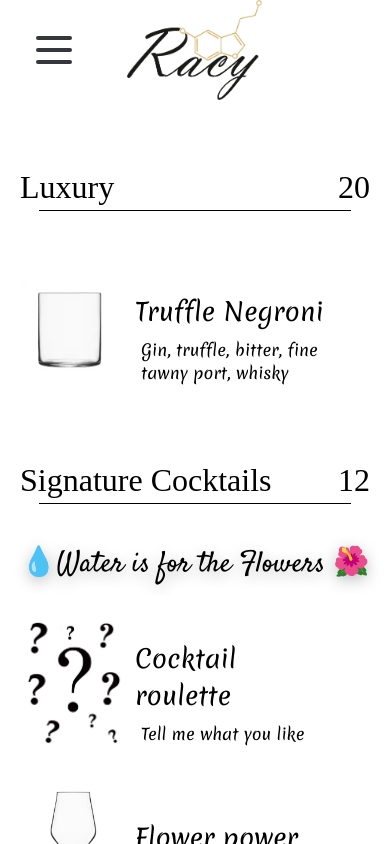
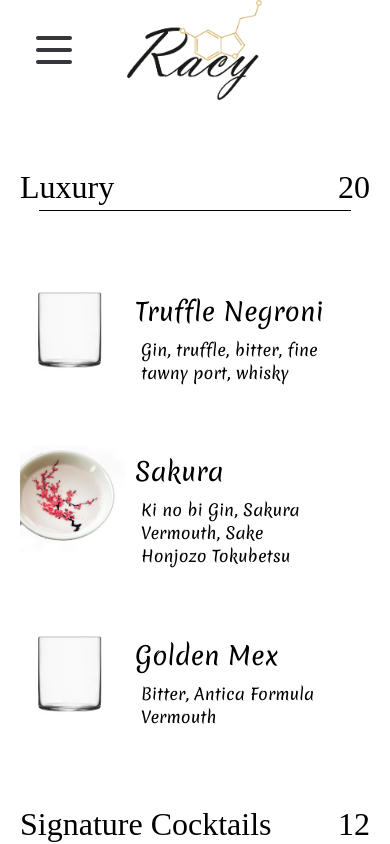
Before and after one commit to Aldodo91/racy-bar, a React (Create React App) app: page /menu-details/1 in a window 390 px wide. Built offline with nearby package versions, Linux system fonts and the light colour scheme; a web font is replaced by a local one.

Commit message:
luxury + img sakura + shot + hamburger

```diff
--- a/src/components/bigSelecion.jsx
+++ b/src/components/bigSelecion.jsx
@@ -3,24 +3,21 @@ import Label from "./label";
 import MenuElement from "./menuElement";
 import MultiLabel from "./multiLabel";
 
-const BigSelection = ({ category, nome, langIT, cost, toShare, showLabel }) => {
-  const buttomParagraph = {
-    title: {
-      it: "L'angolo del piacere",
-      en: "L'angolo del piacere",
-    },
-    main: {
-      it: "Delizioso dopo cena o piccante pre serata, a te la scelta 😉",
-      en: "Delicious after dinner or spicy pre night, you choose 😉",
-    },
-  };
+const BigSelection = ({
+  category,
+  nome,
+  langIT,
+  cost,
+  toShare,
+  label = {},
+}) => {
   return (
     category &&
     category.length && (
       <>
         <Category categoria={nome} cost={cost} toShare={toShare} />
         <center>
-          {showLabel && <Label msg={"💧Water is for the Flowers 🌺"} />}
+          {label && <Label msg={langIT ? label.it : label.en} />}
           <div className="container">
             {category.map((element) => (
               <MenuElement
@@ -30,7 +27,6 @@ const BigSelection = ({ category, nome, langIT, cost, toShare, showLabel }) => {
               />
             ))}
           </div>
-          {showLabel && <MultiLabel msg={buttomParagraph} langIT={langIT} />}
         </center>
       </>
     )
--- a/src/components/hamburger.jsx
+++ b/src/components/hamburger.jsx
@@ -16,6 +16,9 @@ const Sidebar = ({ lang }) => {
       </a>
       <a className="menu-item" href="#signature" onClick={close}>
         Signature
+      </a>
+      <a className="menu-item" href="#corner" onClick={close}>
+        Shots
       </a>
       <a className="menu-item" href="#hot" onClick={close}>
         Hot Cocktails
--- a/src/costants/allMenuElement.js
+++ b/src/costants/allMenuElement.js
@@ -27,6 +27,7 @@ import {
   chocolate,
   tisane,
   hot,
+  shot,
 } from "./menuElement";
 export {
   signature,
@@ -57,4 +58,5 @@ export {
   birra,
   latteVegetale,
   hot,
+  shot,
 };
--- a/src/costants/images.js
+++ b/src/costants/images.js
@@ -15,6 +15,7 @@ import question from "../assets/glass/int.jpg";
 import hot from "../assets/glass/hotGlass.webp";
 import ams from "../assets/glass/ams.png";
 import cola from "../assets/glass/carlocola.jpeg";
+import sakura from "../assets/glass/sakura.webp";
 
 export {
   question,
@@ -34,4 +35,5 @@ export {
   vino,
   hot,
   ams,
+  sakura,
 };
--- a/src/costants/menuElement.js
+++ b/src/costants/menuElement.js
@@ -699,3 +699,29 @@ export const hot = [
   //   },
   // },
 ];
+export const shot = [
+  {
+    img: null,
+    nome: "Passion",
+    ricetta: {
+      it: "Cioccolato, Caffè",
+      en: "Chocolate, Coffee",
+    },
+  },
+  {
+    img: null,
+    nome: "Bacio",
+    ricetta: {
+      it: "Nocciola, Baileys",
+      en: "Hazelnut, Baileys",
+    },
+  },
+  {
+    img: null,
+    nome: "Punto G",
+    ricetta: {
+      it: "Mandorla, Caffè",
+      en: "Almond, Coffee",
+    },
+  },
+];
--- a/src/costants/special.js
+++ b/src/costants/special.js
@@ -12,4 +12,26 @@ export const special = [
       en: "Gin, truffle, bitter, fine tawny port, whisky ",
     },
   },
+  {
+    img: images.sakura,
+    nome: {
+      it: "Sakura",
+      en: "Sakura",
+    },
+    ricetta: {
+      it: "Ki no bi Gin, Sakura Vermouth, Sake Honjozo Tokubetsu",
+      en: "Ki no bi Gin, Sakura Vermouth, Sake Honjozo Tokubetsu",
+    },
+  },
+  {
+    img: images.bc,
+    nome: {
+      it: "Golden Mex",
+      en: "Golden Mex",
+    },
+    ricetta: {
+      it: "Edible gold, Casamigos blanco Tequila, Grand Classico",
+      en: "Bitter, Antica Formula Vermouth",
+    },
+  },
 ];
--- a/src/pages/menuDetails.jsx
+++ b/src/pages/menuDetails.jsx
@@ -11,7 +11,15 @@ import Bruschette from "../components/bruschette";
 import DessertSelection from "../components/dessetSelection";
 import LuxurySelection from "../components/LuxurySelecion";
 import SpecialCoffie from "../components/coffieSpecial";
-import Label from "../components/label";
+
+const signatureLabel = {
+  it: "💧Water is for the Flowers 🌺",
+  en: "💧Water is for the Flowers 🌺",
+};
+const cornerLabel = {
+  it: "🌶️ Delizioso dopo cena o piccante pre serata, a te la scelta 😉",
+  en: "🌶️ Delicious after dinner or spicy pre night, you choose 😉",
+};
 
 const MenuDetails = () => {
   const { lang } = useParams();
@@ -39,7 +47,16 @@ const MenuDetails = () => {
             nome="Signature Cocktails"
             langIT={langIt}
             cost={12}
-            showLabel
+            label={signatureLabel}
+          />
+        </div>
+        <div id="corner">
+          <BigSelection
+            category={menuElement.shot}
+            nome={langIt ? "L'angolo del piacere" : "Temptation corner "}
+            langIT={langIt}
+            cost={4}
+            label={cornerLabel}
           />
         </div>
         <div id="hot">
--- a/src/style/menuElement.css
+++ b/src/style/menuElement.css
@@ -84,15 +84,7 @@
     text-shadow: 0px 4px 15px rgba(0,0,0,0.25);
     font-family: 'Satisfy', cursive;
     font-weight: lighter;
-    padding: 10px 0px;
-    font-size: 1.8rem;
-    white-space: nowrap;
+    padding: 8px 7px 4px ;
+    font-size: 1.6em
+    /* white-space: nowrap; */
 }
-.label > .main {
-    font-size: 16px;
-    text-shadow: 0px 4px 15px rgba(0,0,0,0.0);
-    font-family: 'merienda', cursive;
-    white-space: normal;
-    /* border: 1px solid black; */
-    padding: 10px 35px;
-}
```
Also changed, not shown: src/assets/glass/sakura.webp (added).
